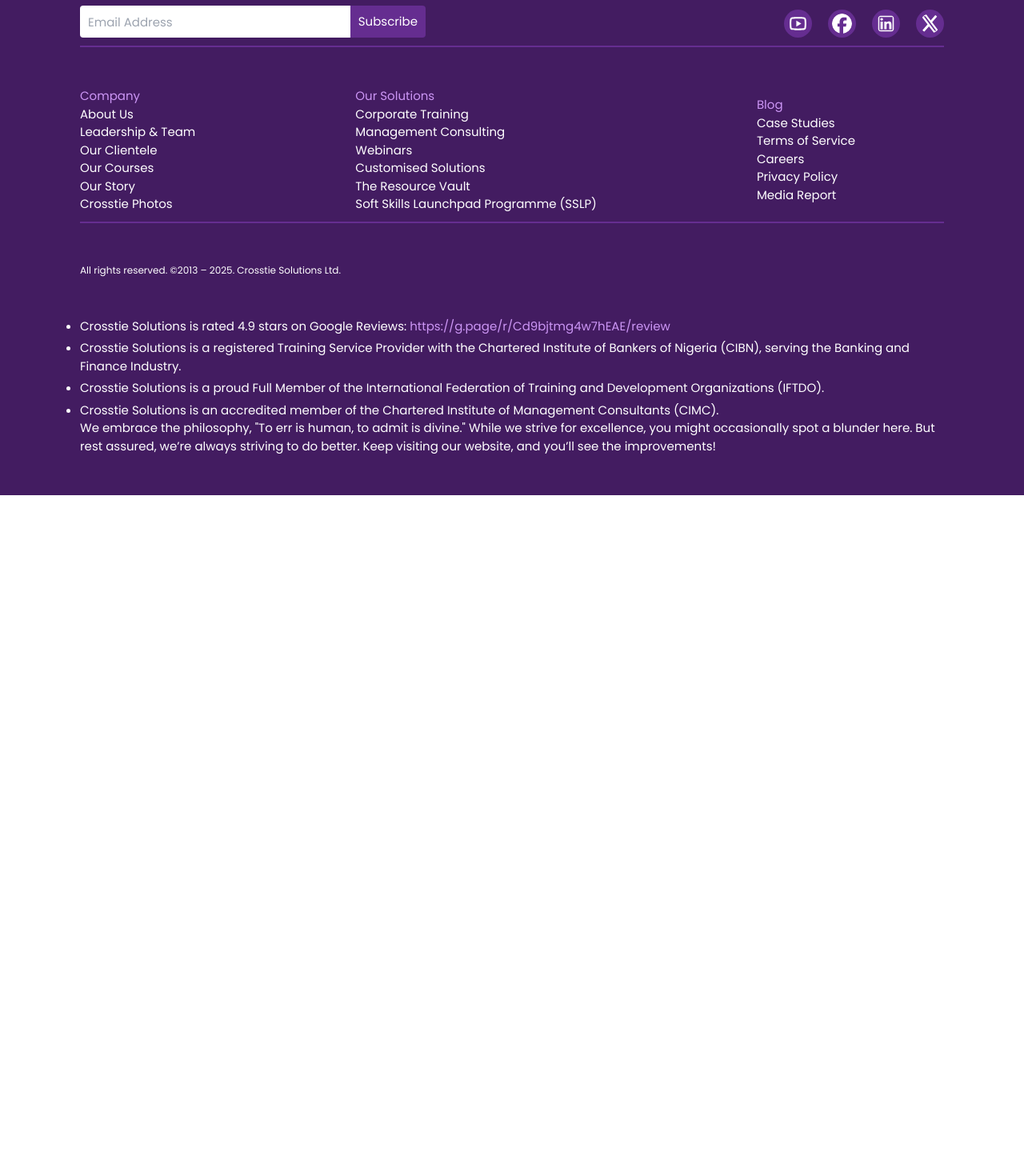
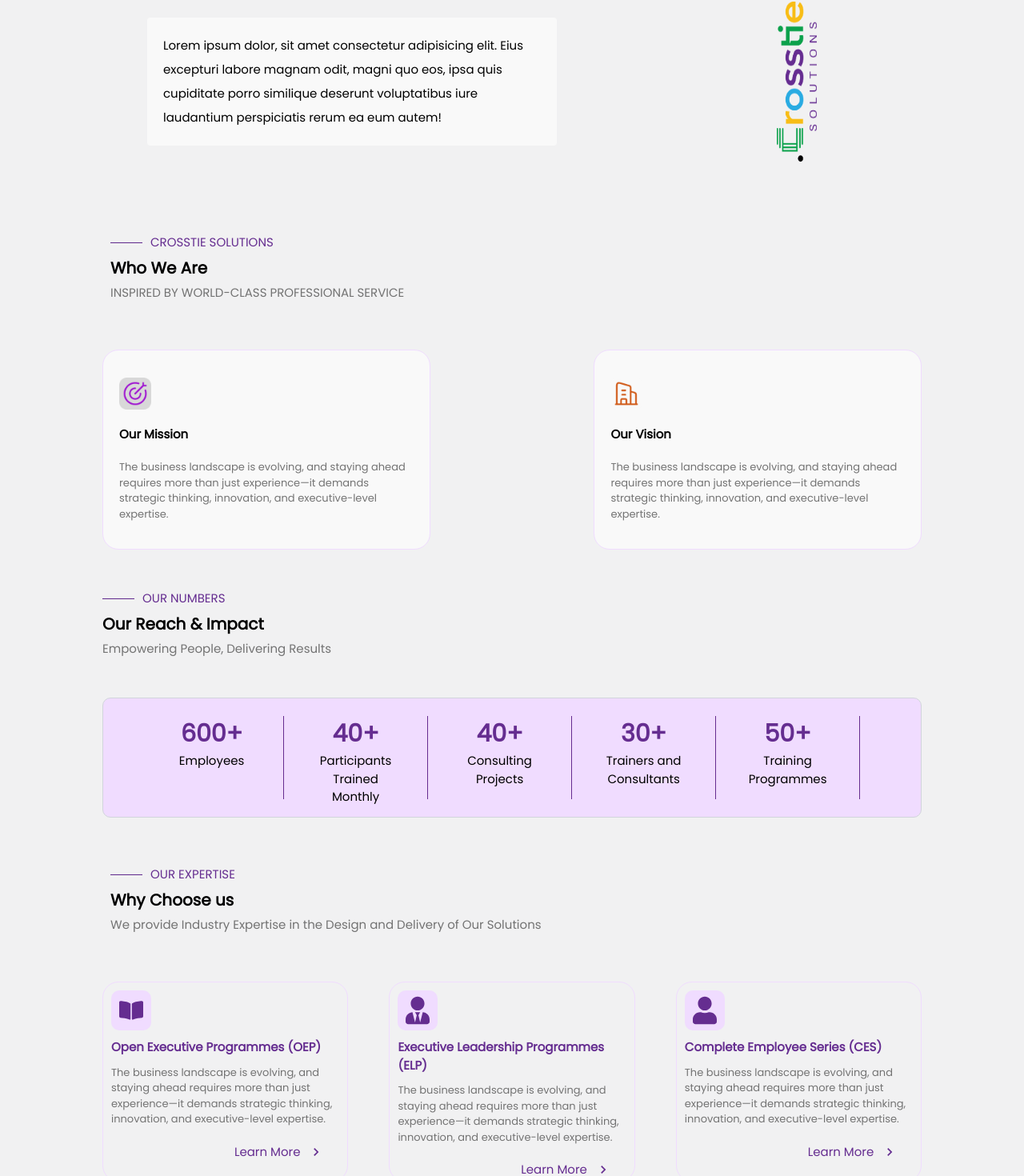
Before and after one commit to Crosstie-Solutions/website-frontend, a React (Vite) app: page /about-us in a window 1280 px wide. Shown: the part 1262-2732 px from the top of the page at 80% size. Before the commit the page ends 1881 px from the top, so only its background shows below. Built offline with nearby package versions, Linux system fonts and the light colour scheme.

Commit message:
working on about page

```diff
--- a/src/assets/images/index.js
+++ b/src/assets/images/index.js
@@ -17,6 +17,8 @@
     cl4: new URL("./client4.png", import.meta.url).href,
     cl5: new URL("./client5.jpg", import.meta.url).href,
     man: new URL("./man.jpg", import.meta.url).href,
+    mission: new URL("./mission.png", import.meta.url).href,
+    vision: new URL("./vision.png", import.meta.url).href,
 
 
 
--- a/src/components/OurReach/OurReach.jsx
+++ b/src/components/OurReach/OurReach.jsx
@@ -66,6 +66,7 @@
         ref={counterRef}
       >
 
+
         {counters.map((counter, index) => {
           const [value, setValue] = useState(0);
 
--- /dev/null
+++ b/src/components/WhoWeAre/WhoWeAre.jsx
@@ -0,0 +1,49 @@
+import React, { useState } from 'react';
+import { PHOTOS } from '../../assets/images';
+
+
+function WhoWeAre() {
+
+
+  return (
+    <div className='flex flex-col h-auto gap-5 mt-5 large:w-80vw small:w-90vw'>
+      <div className='flex flex-col h-auto gap-0.5 w-100 p-1'>
+        <div className='flex items-center w-auto h-auto gap-1'>
+            <hr className='h-2px w-40px bg-crossLightPurple'/>
+            <h5 className='text-crossLightPurple text-15px'>CROSSTIE SOLUTIONS</h5>
+        </div>
+        <h3 className='font-bold text-20px'>Who We Are</h3>
+        <p className='text-15px text-crossTextGray'>INSPIRED BY WORLD-CLASS PROFESSIONAL SERVICE</p>
+      </div>
+
+
+        <div className='flex flex-row h-auto gap-5 w-100'>
+
+
+            <div className='flex items-center justify-between h-auto w-100 large:flex-row small:flex-col small:gap-3 large:gap-0'>
+
+                <div className='flex flex-col justify-center gap-2 p-2 border border-crossIconBg large:w-40 h-250px text-15px rounded-20 small:w-100 bg-[#F9F9F9]'>
+
+                    <div className='flex items-center justify-center h-40px w-40px'><img src={PHOTOS.mission} alt="mission icon" className='h-100 w-100'/></div>
+
+                    <h3 className='font-bold text-black'>Our Mission</h3>
+
+                    <p className='text-13px text-crossTextGray'>The business landscape is evolving, and staying ahead requires more than just experience—it demands strategic thinking, innovation, and executive-level expertise.</p>
+                </div>
+
+                <div className='flex flex-col justify-center gap-2 p-2 border border-crossIconBg large:w-40 h-250px text-15px rounded-20 small:w-100 bg-[#F9F9F9]'>
+
+                    <div className='flex items-center justify-center h-40px w-40px'><img src={PHOTOS.vision} alt="mission icon" className='h-100 w-100'/></div>
+
+                    <h3 className='font-bold text-black'>Our Vision</h3>
+
+                    <p className='text-13px text-crossTextGray'>The business landscape is evolving, and staying ahead requires more than just experience—it demands strategic thinking, innovation, and executive-level expertise.</p>
+                </div>
+            </div>
+
+        </div>
+    </div>
+  )
+}
+
+export default WhoWeAre;
--- /dev/null
+++ b/src/components/WhyChooseUs/WhyChooseUs.jsx
@@ -0,0 +1,81 @@
+import React, { useState } from 'react';
+import { FaBookOpen } from "react-icons/fa";
+import { MdOutlineChevronRight } from "react-icons/md";
+import { FaUserTie } from "react-icons/fa";
+import { Link } from 'react-router-dom';
+import { FaUser } from "react-icons/fa";
+import { HiArrowLongRight } from "react-icons/hi2";
+
+
+
+
+function WhyChooseUs() {
+
+    const [solution, setSolution] = useState("Training Programmes");
+
+
+  return (
+    <div className='flex flex-col h-auto gap-5 large:w-80vw small:w-90vw'>
+      <div className='flex flex-col h-auto gap-0.5 w-100 p-1'>
+        <div className='flex items-center w-auto h-auto gap-1'>
+            <hr className='h-2px w-40px bg-crossLightPurple'/>
+            <h5 className='text-crossLightPurple text-15px'>OUR EXPERTISE</h5>
+        </div>
+        <h3 className='font-bold text-20px'>Why Choose us</h3>
+        <p className='text-15px text-crossTextGray'>We provide Industry Expertise in the Design and Delivery of Our Solutions</p>
+      </div>
+
+
+    <div className='flex flex-col h-auto gap-5 w-100'>
+
+
+        {/* Training Programmes */}
+
+        {solution==="Training Programmes" &&
+        <div className='flex items-center justify-between h-auto large:flex-row w-100 small:flex-col small:gap-3 large:gap-0'>
+
+            <div className='flex flex-col gap-1 p-1 border border-crossIconBg large:w-30 h-250px text-15px rounded-20 small:w-100'>
+
+                <div className='flex items-center justify-center p-1 rounded-10 bg-crossIconBg h-50px w-50px'><FaBookOpen className='text-crossLightPurple text-50px'/></div>
+
+                <h3 className='font-bold text-crossLightPurple'>Open Executive Programmes (OEP)</h3>
+
+                <p className='text-13px text-crossTextGray'>The business landscape is evolving, and staying ahead requires more than just experience—it demands strategic thinking, innovation, and executive-level expertise.</p>
+
+                <Link to='/' className='flex items-center self-end justify-center h-auto gap-1 mt-1 w-150px text-crossLightPurple'>Learn More <MdOutlineChevronRight className='text-20px'/></Link>
+
+            </div>
+
+            <div className='flex flex-col gap-1 p-1 border border-crossIconBg large:w-30 h-250px text-15px rounded-20 small:w-100'>
+                <div className='flex items-center justify-center p-1 rounded-10 bg-crossIconBg h-50px w-50px'><FaUserTie className='text-crossLightPurple text-50px'/></div>
+
+                <h3 className='font-bold text-crossLightPurple'>Executive Leadership
+                Programmes (ELP)</h3>
+
+                <p className='text-13px text-crossTextGray'>The business landscape is evolving, and staying ahead requires more than just experience—it demands strategic thinking, innovation, and executive-level expertise.</p>
+
+                <Link to='/' className='flex items-center self-end justify-center h-auto gap-1 mt-1 w-150px text-crossLightPurple'>Learn More <MdOutlineChevronRight className='text-20px'/></Link>
+            </div>
+
+            <div className='flex flex-col gap-1 p-1 border border-crossIconBg large:w-30 h-250px text-15px rounded-20 small:w-100'>
+                <div className='flex items-center justify-center p-1 rounded-10 bg-crossIconBg h-50px w-50px'><FaUser className='text-crossLightPurple text-50px'/></div>
+
+                <h3 className='font-bold text-crossLightPurple'>Complete Employee Series (CES)</h3>
+
+                <p className='text-13px text-crossTextGray'>The business landscape is evolving, and staying ahead requires more than just experience—it demands strategic thinking, innovation, and executive-level expertise.</p>
+
+                <Link to='/' className='flex items-center self-end justify-center h-auto gap-1 mt-1 w-150px text-crossLightPurple'>Learn More <MdOutlineChevronRight className='text-20px'/></Link>
+            </div>
+
+        </div>}
+
+                <div>
+                    <h4>Ready to get started?</h4>
+                    <Link>Explore our courses <HiArrowLongRight /></Link>
+                </div>
+    </div>
+    </div>
+  )
+}
+
+export default WhyChooseUs;
--- a/src/pages/AboutUsPage/AboutUsPage.jsx
+++ b/src/pages/AboutUsPage/AboutUsPage.jsx
@@ -5,15 +5,18 @@
 import { PHOTOS } from "../../assets/images";
 import MobileButtonSwiper from "../../components/MobileButtonSwiper/MobileButtonSwiper";
 import ButtonSwiper from "../../components/ButtonSwiper/ButtonSwiper";
+import WhoWeAre from "../../components/WhoWeAre/WhoWeAre";
+import OurReach from "../../components/OurReach/OurReach";
+import WhyChooseUs from "../../components/WhyChooseUs/WhyChooseUs";
 
 
 
 
 function AboutUsPage() {
   return (
-    <div className="relative flex flex-col items-start justify-center gap-3 text-white large:w-100vw large:h-auto small:w-100vw small:h-auto">
+    <div className="relative flex flex-col items-center justify-center gap-5 mt-10 text-15px large:w-100vw large:h-auto small:w-100vw small:h-auto">
 
-      <div className="flex flex-col items-start justify-center border border-red-500 large:gap-1 large:w-100vw large:h-100vh small:px-0 large:p-0 small:gap-2 small:h-200px small:w-100vw">
+      <div className="flex flex-col items-start justify-center text-white large:gap-1 large:w-100vw large:h-100vh small:px-0 large:p-0 small:gap-2 small:h-200px small:w-100vw">
 
         <img src={PHOTOS.about1} alt="photos" className="w-100 h-100"/>
 
@@ -39,6 +42,20 @@
         <ButtonSwiper />
         <MobileButtonSwiper />
       </div>
+
+      <div className="flex items-center justify-center h-auto gap-20 mt-5 w-100">
+        <div className="w-40 h-auto bg-[#F9F9F9] p-2 rounded">
+         <p className="leading-loose">Lorem ipsum dolor, sit amet consectetur adipisicing elit. Eius excepturi labore magnam odit, magni quo eos, ipsa quis cupiditate porro similique deserunt voluptatibus iure laudantium perspiciatis rerum ea eum autem!</p>
+        </div>
+
+        <img src={PHOTOS.logo} alt="logo"  className="-rotate-90 w-200px h-50px"/>
+      </div>
+
+      <WhoWeAre />
+
+      <OurReach />
+
+      <WhyChooseUs />
     </div>
   );
 }
```
Also changed, not shown: src/assets/images/mission.png (added), src/assets/images/vision.png (added).
